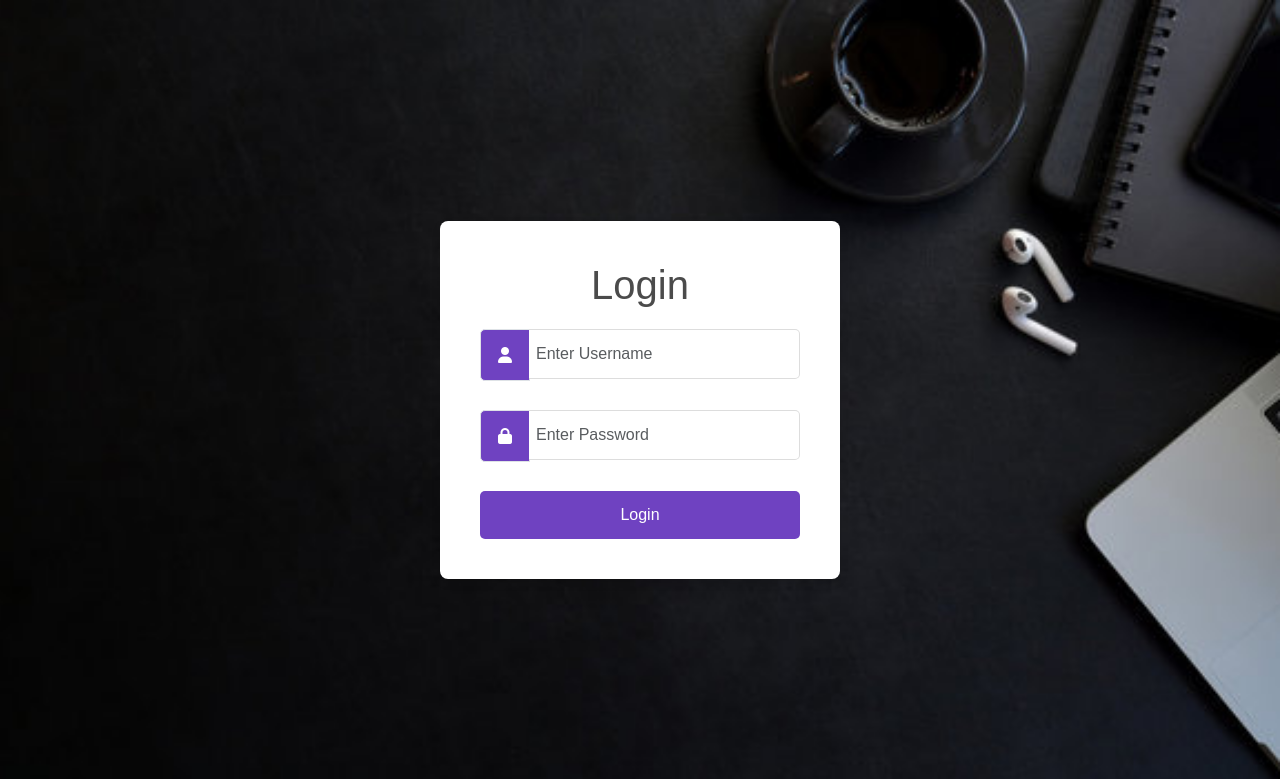
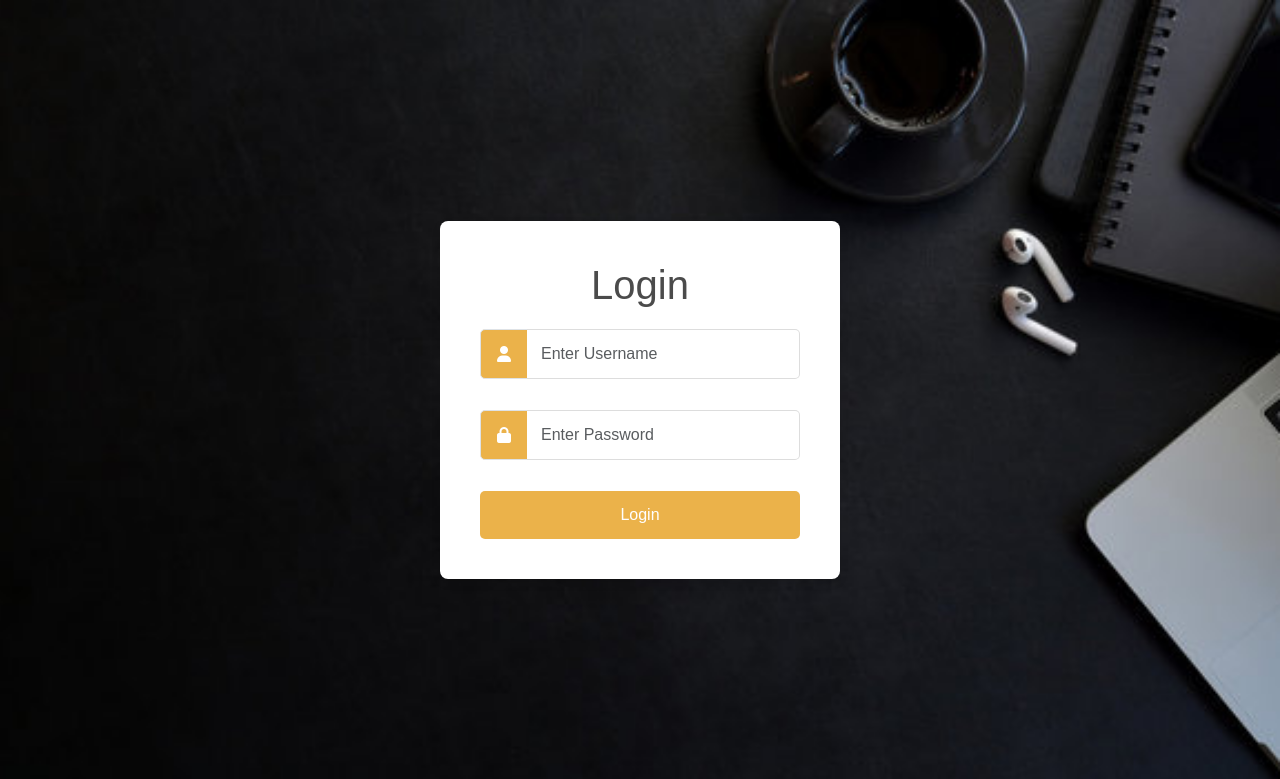
Before and after one commit to justinekyle123/ACTIVITY-in-ITELEC3, a PHP site: page / in a window 1280 px wide. Shown: the top 779 px of the page. Run offline with PHP 8.4, Linux system fonts and the light colour scheme; some libraries are stand-ins or nearby versions.

Commit message:
Add files via upload

```diff
--- a/NECESARIO/style.css
+++ b/NECESARIO/style.css
@@ -26,13 +26,11 @@ body {
             color: #4B4B4B;
         }
 
-        /* Error Message */
         .alert-danger {
             margin-bottom: 15px;
-            font-size: 14px;
+            font-size: 18px;
         }
 
-        /* Form Inputs Styling */
         .form-card .form-control {
             border-radius: 5px;
             padding: 12px 15px;
@@ -42,13 +40,13 @@ body {
         }
 
         .form-card .form-control:focus {
-            border-color: #6f42c1;
-            box-shadow: 0 0 5px rgba(111, 66, 193, 0.5);
+            border-color: #ebb24a;
+            box-shadow: 0 0 5px #f5c46a;
         }
 
         .form-card .btn {
             width: 100%;
-            background-color: #6f42c1;
+            background-color: #ebb24a;
             color: white;
             border: none;
             border-radius: 5px;
@@ -59,21 +57,22 @@ body {
         }
 
         .form-card .btn:hover {
-            background-color: #5a33a5;
+            background-color: #ebb24a;
             transform:scale(1.01);
         }
 
         .form-card .btn:focus {
             outline: none;
             background-color: #5a33a5;
+            color: wheat;
         }
 
 
         .form-card .input-group-text {
-            background-color: #6f42c1;
+            background-color: #ebb24a;
             color: white;
             border-radius: 5px 0 0 5px;
-            padding: 12px;
+            padding: 11px;
         }
 
         .input-group-text i{
@@ -83,12 +82,12 @@ body {
         .form-card .input-group .form-control {
             border-left: none;
             border-radius: 5px;
-            padding-left: 2px;
+            padding-left: 12px;
         }
 
 
         .form-card .input-group .form-control::placeholder {
-            padding-left: 5px;
+            padding-left: 2px;
         }
 
         span{
```
